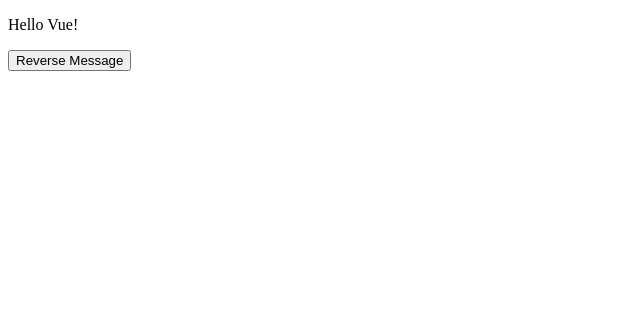
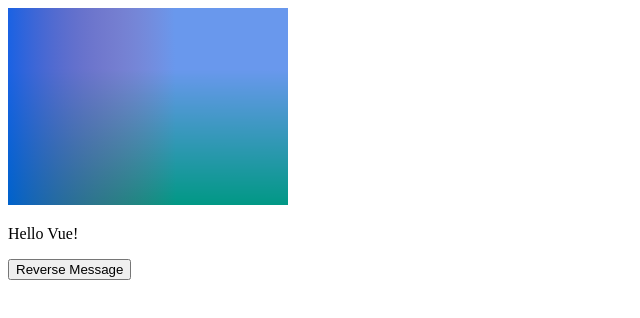
Before and after one commit to sp88wtr/sp88wtr.github.io, a plain HTML site: page index.html in a window 1280 px wide. Shown: the whole page, without its empty margins (0-640 px from the left). Drawn offline with nearby package versions, Linux system fonts and the light colour scheme.

Commit message:
add title image

```diff
--- a/index.html
+++ b/index.html
@@ -9,6 +9,7 @@
         <title>Hello PWA</title>
     </head>
     <body>
+	<img src="images/test_animated.svg">
         <div id="app">
             <p>{{ message }}</p>
             <button v-on:click="reverseMessage">Reverse Message</button>
```
Also changed, not shown: images/test_animated.svg (added).
